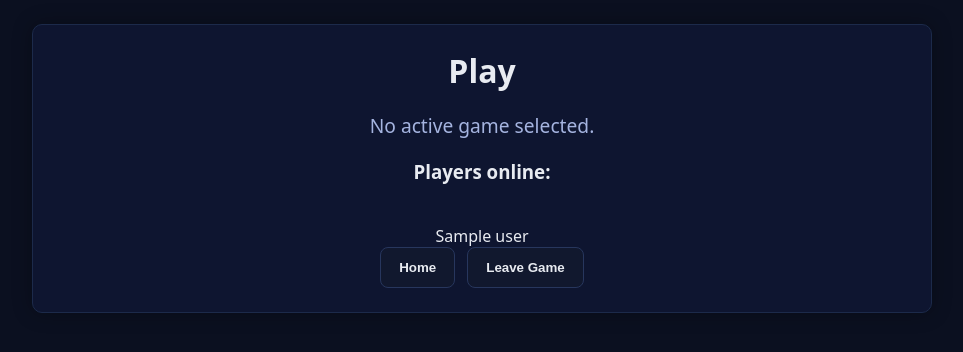
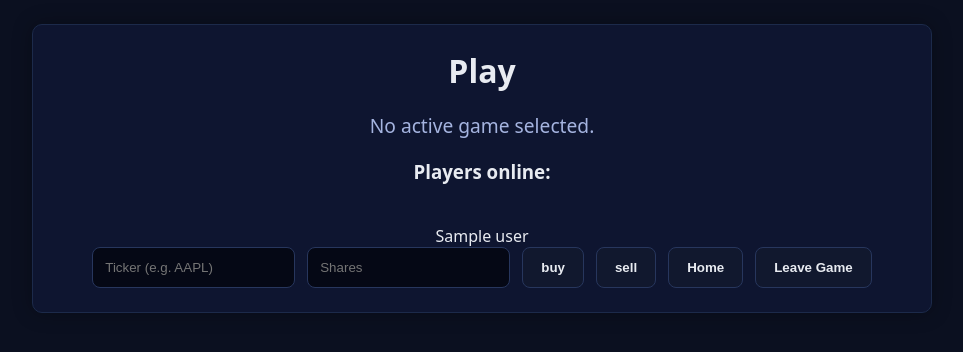
Before and after one commit to JacobTheComputerEngineer/PaperHands, a Flask app: page /play in a window 1280 px wide. Shown: the top 352 px of the page, without its empty margins (158-1121 px from the left). Run offline with Flask 3, Linux system fonts and the light colour scheme; the visitor is signed in with stand-in values (Sample User, id 1); a database or web service that is not in the repository returns one stand-in record (values such as "Sample title"); data that the repository does not hold is empty.

Commit message:
added front end to buying and selling shares

```diff
--- a/database/game.py
+++ b/database/game.py
@@ -30,8 +30,8 @@ class Game():
         self.db = None
 
         # game settings
-        self.privacy = privacy # The type of this isnt well defined
-        self.starting_money = money
+        self.privacy = privacy  # The type of this isnt well defined
+        self.starting_money = float(money)
         self.start_time = startTime
         self.end_time = endTime
 
@@ -114,21 +114,33 @@ class Game():
     if the player is not in this game return None
     """
     def buyTicker(self, user: account.UserAccount, ticker: str, shares: float, price: float = None):
+        # user must be in the game
         if user.username not in self.players:
             return None
-        if self.balances[user.username] < shares * price:
-            return None
-        if ticker not in self.trades[user.username]:
-            self.trades[user.username][ticker] = 0
-        # good trade
 
+        # make sure this user has a balance entry
+        if user.username not in self.balances:
+            self.balances[user.username] = float(self.starting_money)
+
+
+        # make sure this user has a trades dict
+        if user.username not in self.trades:
+            self.trades[user.username] = {}
         if price is None:
             price = user.get_price(ticker)
 
-        self.balances[user.username] -= shares * price
+        cost = shares * price
+        if self.balances[user.username] < cost:
+            return None
+
+        if ticker not in self.trades[user.username]:
+            self.trades[user.username][ticker] = 0
+
+        self.balances[user.username] -= cost
         self.trades[user.username][ticker] += shares
         self.db.updateGame(self)
         return self.getPlayerBalance(user.username)
+
 
     """
     Removes a ticker to the users account, updates the trade log and the balance
@@ -140,13 +152,18 @@ class Game():
     def sellTicker(self, user: account.UserAccount, ticker: str, shares: float, price: float = None):
         if user.username not in self.players:
             return None
+
+        # if we somehow have no trades recorded for this user, nothing to sell
+        if user.username not in self.trades:
+            return None
+
         if ticker not in self.trades[user.username]:
             return None
+
         if self.trades[user.username][ticker] < shares:
             return None
 
         # good trade
-
         if price is None:
             price = user.get_price(ticker)
 
--- a/webapp/__main__.py
+++ b/webapp/__main__.py
@@ -340,9 +340,16 @@ def createGame():
         # SANITIZE USER INPUTS
         name = request.form.get("gameName")
         privacy = request.form.get("privacyStatus")
-        money = request.form.get("moneyAmount")
+        money_str = request.form.get("moneyAmount")
         startTime = request.form.get("startTime")
         endTime = request.form.get("endTime")
+
+        # convert money to float
+        try:
+            money = float(money_str)
+        except (TypeError, ValueError):
+            errs.append("Starting money must be a number\n")
+            return render_template('newGame.html', erNo=len(errs), errs=errs)
 
         errs = []
 
@@ -452,10 +459,10 @@ def playGame(GAMEID=None):
 
     if request.method == 'GET':
         game = app_database.getGame(GAMEID)
-        return render_template('play.html', ID=game.gameID, PLAYERS=game.players) #TODO display more info
+        return render_template('play.html', ID=game.gameID, PLAYERS=game.players)  # TODO display more info
 
     elif request.method == 'POST':
-
+        # existing buttons
         if request.form.get("home"):
             return redirect(url_for('homePage'))
 
@@ -464,6 +471,26 @@ def playGame(GAMEID=None):
             game = app_database.getGame(GAMEID)
             game.removePlayer(user)
             return redirect(url_for('gamesPage'))
+
+        user = app_database.getUser(session['username'])
+        game = app_database.getGame(GAMEID)
+
+        action = request.form.get("action")             # "buy" or "sell"
+        ticker = request.form.get("ticker", "").upper().strip()
+        shares_str = request.form.get("shares", "0").strip()
+
+        try:
+            shares = float(shares_str)
+        except ValueError:
+            shares = 0
+
+        if action == "buy" and ticker and shares > 0:
+            game.buyTicker(user, ticker, shares)        # uses Finnhub under the hood
+
+        if action == "sell" and ticker and shares > 0:
+            game.sellTicker(user, ticker, shares)       # uses Finnhub under the hood
+
+        return redirect(url_for('playGame', GAMEID=GAMEID))
 
     return "Play game"
 
--- a/webapp/templates/play.html
+++ b/webapp/templates/play.html
@@ -36,6 +36,14 @@
       display: flex;
       justify-content: center;
       gap: 12px;
+    }
+    input[type=text],
+    input[type=number] {
+      padding: 10px 12px;
+      border-radius: 8px;
+      border: 1px solid #27365d;
+      background: #050815;
+      color: #e8ebf1;
     }
     input[type=submit] {
       padding: 12px 18px;
@@ -78,6 +86,12 @@
       {% endif %}
 
       <form method="post">
+        <input type="text" name="ticker" placeholder="Ticker (e.g. AAPL)" required>
+        <input type="number" name="shares" step="0.01" min="0" placeholder="Shares" required>
+
+        <input type="submit" name="action" value="buy">
+        <input type="submit" name="action" value="sell">
+
         <input type="submit" name="home" value="Home">
         <input type="submit" name="leaveGame" value="Leave Game">
       </form>
```
